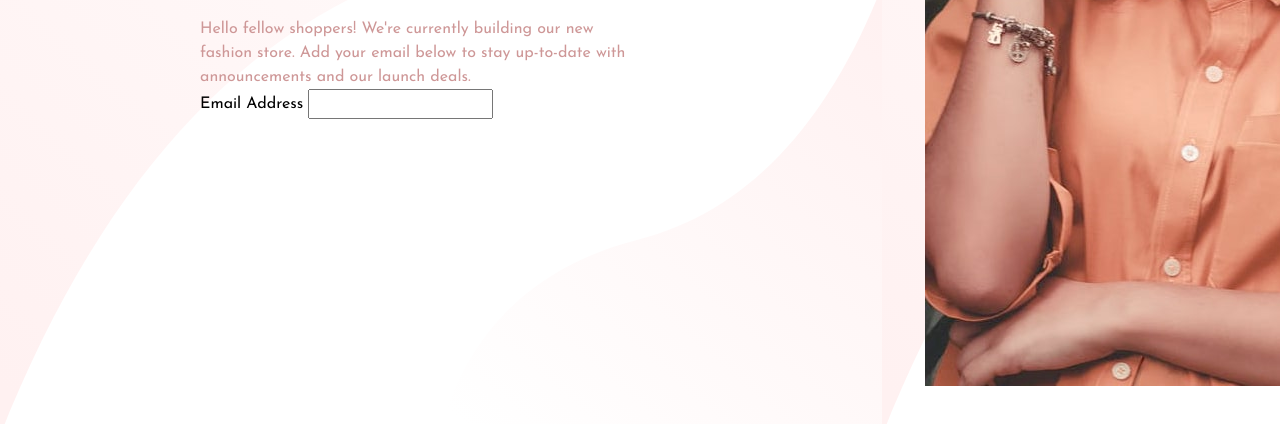
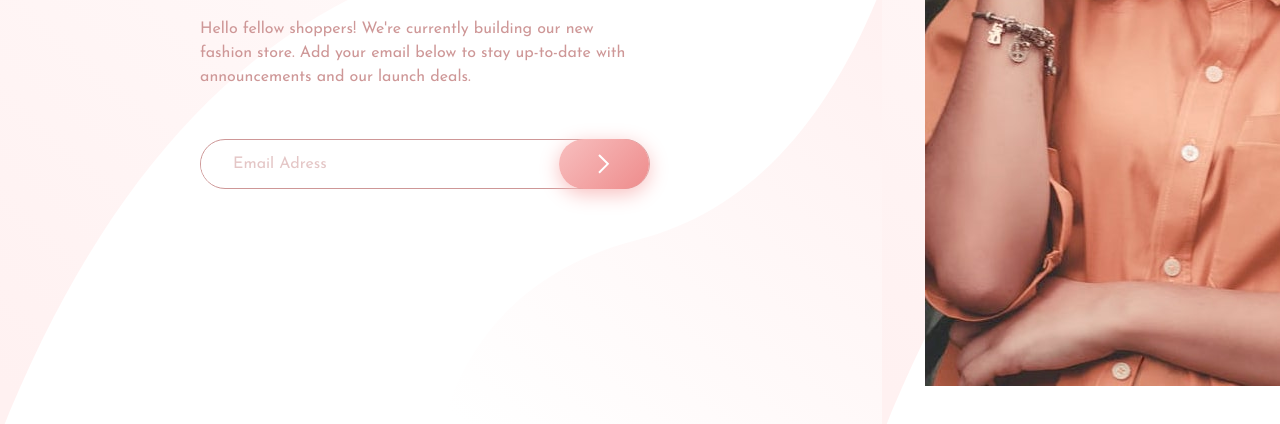
Before and after one commit to Shensson/base-apparel-coming-soon-page, a website built with Vite: page index.html in a window 1280 px wide. Shown: the part 414-838 px from the top of the page. Built offline with nearby package versions, Linux system fonts and the light colour scheme.

Commit message:
added the email input

```diff
--- a/index.html
+++ b/index.html
@@ -22,9 +22,14 @@
         </h1>
         <p>Hello fellow shoppers! We're currently building our new fashion store.
           Add your email below to stay up-to-date with announcements and our launch deals.</p>
-          <label for="email">Email Address</label>
-          <input type="email" name="email" id="email">
-      </div></div>
+          <div class="email">
+            <input type="email" name="email" id="email" placeholder="Email Adress">
+            <button>
+              <img src="images/icon-arrow.svg" alt="">
+            </button>
+          </div>
+      </div>
+    </div>
   </main>
   <img style="grid-column: 2;" class="woman" src="images/hero-desktop.jpg" alt="">
 </body>
--- a/style.css
+++ b/style.css
@@ -114,6 +114,46 @@ main{
 }
 p{
     padding-top: 20px;
+    padding-bottom: 50px;
     width: 450px;
     color: hsl(0, 36%, 70%);
 }
+.email{
+  display: flex;
+  align-items: center;
+  color:hsla(0, 36%, 70%, 0.792);
+  width: 450px;
+  height: 50px;
+  border-radius: 100vw;
+  border: 1px solid hsl(0, 36%, 70%);
+  background-color: white;
+}
+.email input{
+  border-radius: 100vw;
+  padding-left: 30px;
+  outline: none;
+  border-color: transparent;
+  height: 45px;
+  width: 400px;
+}
+.email input :active{
+  border: 0;
+}
+.email ::placeholder{
+  color: hsla(0, 36%, 70%, 0.544);
+}
+.email button{
+  position: relative;
+  display: flex;
+  align-items: center;
+  justify-content: center;
+  height: 50px;
+  width: 100px;
+  border-radius: 100vw;
+  border: none;
+  background:linear-gradient(135deg, hsl(0, 80%, 86%), hsl(0, 74%, 74%));
+  box-shadow: 0px 5px 20px hsl(0, 80%, 86%);
+}
+.email button:hover{
+  background:linear-gradient(135deg, hsl(0, 100%, 94%), hsl(0, 60%, 78%));
+}
```
